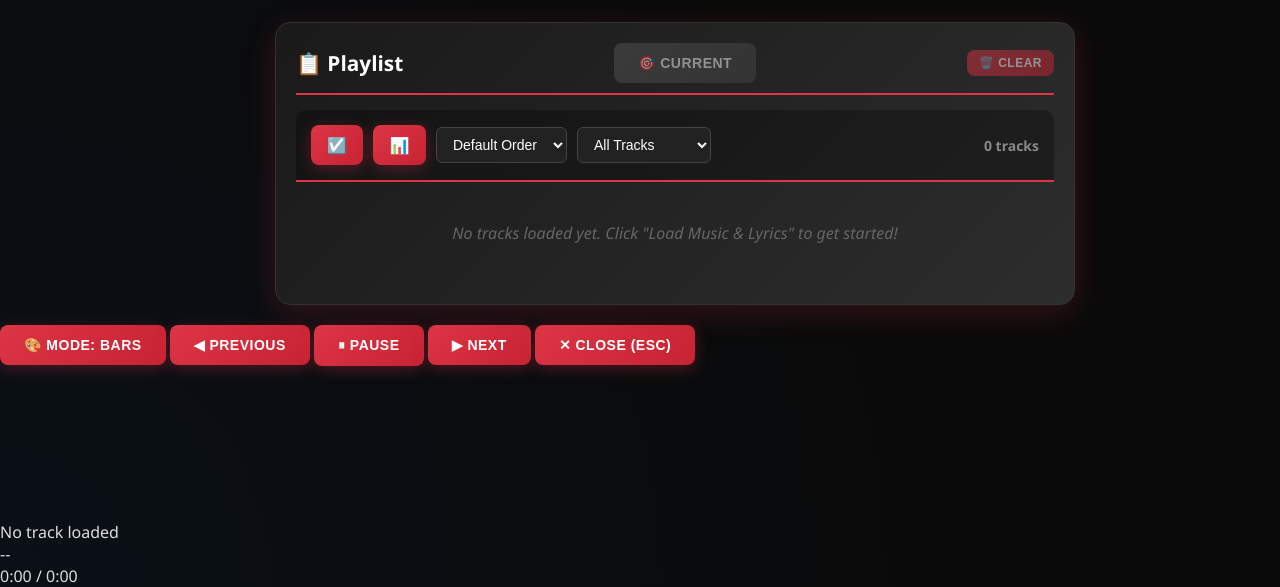
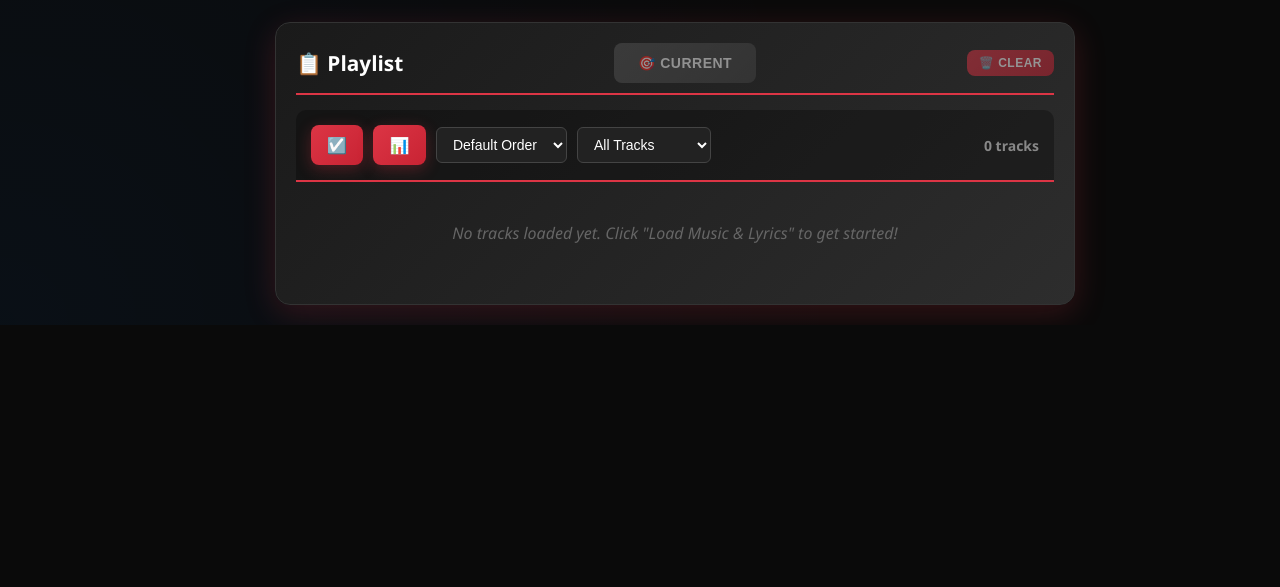
Before and after one commit to Selwyn-Kane/Offline-Music-Player-Beta, a browser extension: page index.html in a window 1280 px wide. Shown: the part 1382-1969 px from the top of the page. After the commit the page ends 1707 px from the top, so only its background shows below. Drawn offline with Linux system fonts and the light colour scheme.

Commit message:
Update index.html to remove depreciated visualizer controls

```diff
--- a/index.html
+++ b/index.html
@@ -249,28 +249,6 @@
         <div id="debug-panel"></div>
     </div>
 
-    <!-- Hidden Elements -->
-    <video id="pip-video" muted playsinline style="display:none;"></video>
-
-    <!-- Fullscreen Visualizer -->
-    <div id="fullscreen-visualizer" class="fullscreen-viz-hidden">
-        <div class="fullscreen-viz-controls">
-            <button id="viz-mode-btn" class="viz-control-btn">🎨 Mode: Bars</button>
-            <button id="viz-prev-btn" class="viz-control-btn">◀ Previous</button>
-            <button id="viz-play-pause-btn" class="viz-control-btn">⏸ Pause</button>
-            <button id="viz-next-btn" class="viz-control-btn">▶ Next</button>
-            <button id="viz-close-btn" class="viz-control-btn">✕ Close (ESC)</button>
-        </div>
-        <canvas id="fullscreen-viz-canvas"></canvas>
-        <div class="fullscreen-viz-info">
-            <div class="fullscreen-viz-title">No track loaded</div>
-            <div class="fullscreen-viz-artist">--</div>
-            <div class="fullscreen-viz-time">
-                <span id="viz-current-time">0:00</span> / <span id="viz-duration">0:00</span>
-            </div>
-        </div>
-    </div>
-
     <!-- Fullscreen Lyrics -->
     <div id="fullscreen-lyrics" class="fullscreen-lyrics-hidden">
         <canvas id="fullscreen-lyrics-viz-canvas"></canvas>
```
